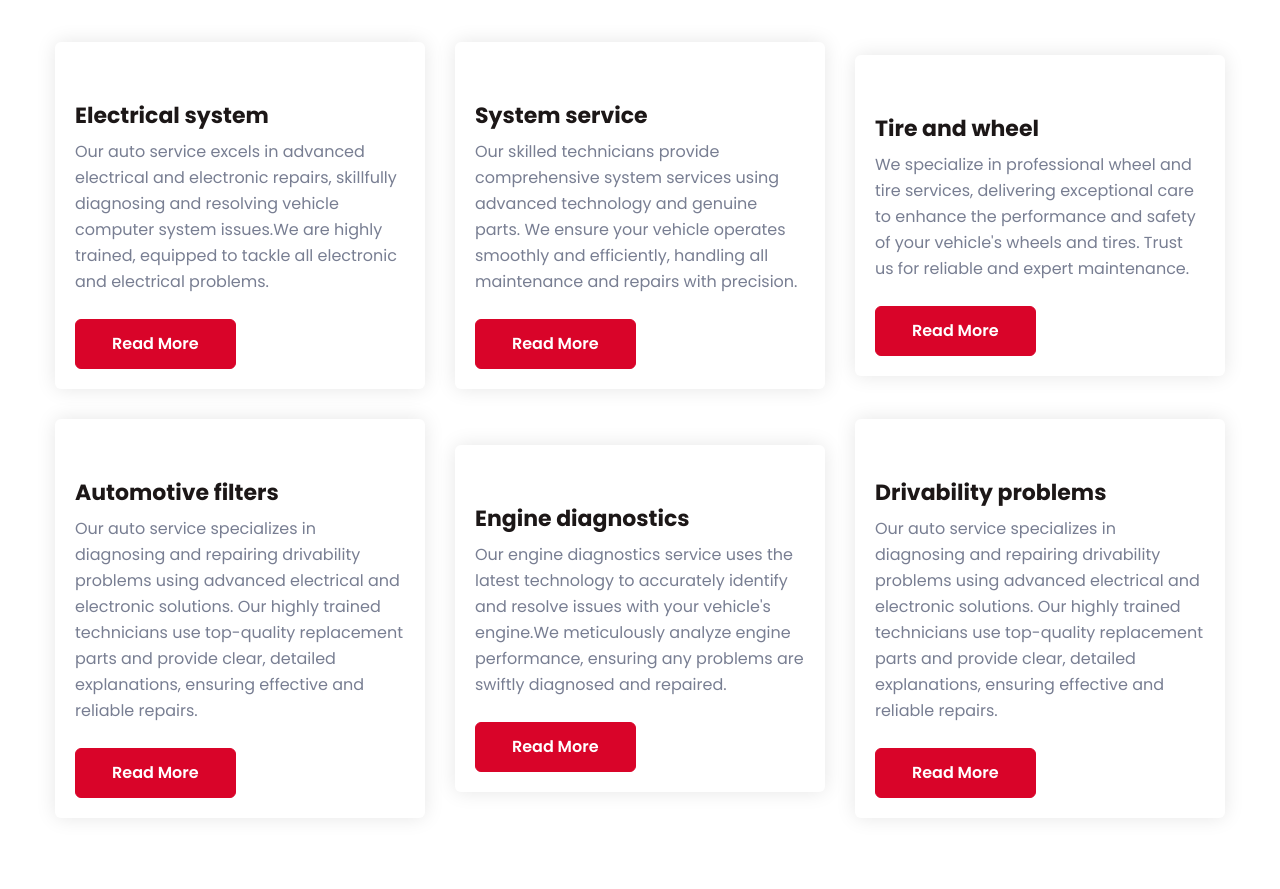
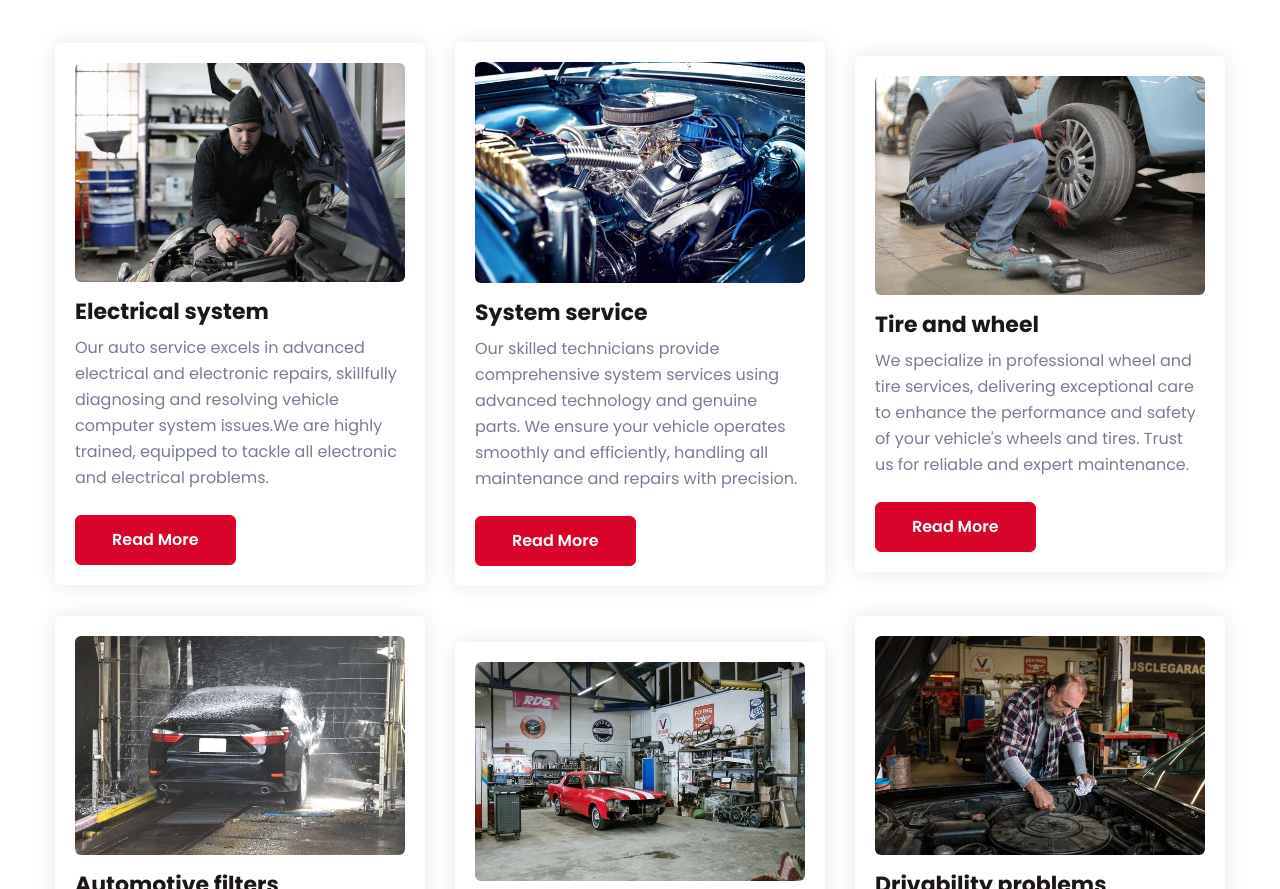
Before and after one commit to harinia11/internship-_project, a plain HTML site: page services.html in a window 1280 px wide. Shown: the part 483-1372 px from the top of the page. Drawn offline with nearby package versions, Linux system fonts and the light colour scheme; files whose address does not match are found by name.

Commit message:
Update services.html

```diff
--- a/services.html
+++ b/services.html
@@ -99,7 +99,7 @@
 			<div class="row w3-services-grids">
 				<div class="col-lg-4 col-md-6 causes-grid">
 					<div class="causes-grid-info">
-						<a href="blog-single.html"><img src="assets/images/ab1.jpg" class="img-fuild" alt=""></a>
+						<a href="blog-single.html"><img src="ab1.jpg" class="img-fuild" alt=""></a>
 						<a href="#" class="cause-title-wrap">
 							<h4 class="cause-title">Electrical system
 							</h4>
@@ -112,7 +112,7 @@
 				</div>
 				<div class="col-lg-4 col-md-6 causes-grid">
 					<div class="causes-grid-info">
-						<a href="blog-single.html"><img src="assets/images/ab2.jpg" class="img-fuild" alt=""></a>
+						<a href="blog-single.html"><img src="ab2.jpg" class="img-fuild" alt=""></a>
 						<a href="#" class="cause-title-wrap">
 							<h4 class="cause-title">System service
 							</h4>
@@ -125,7 +125,7 @@
 				</div>
 				<div class="col-lg-4 col-md-6 causes-grid">
 					<div class="causes-grid-info">
-						<a href="blog-single.html"><img src="assets/images/ab3.jpg" class="img-fuild" alt=""></a>
+						<a href="blog-single.html"><img src="ab3.jpg" class="img-fuild" alt=""></a>
 						<a href="#" class="cause-title-wrap">
 							<h4 class="cause-title">Tire and wheel
 							</h4>
@@ -138,7 +138,7 @@
 				</div>
 				<div class="col-lg-4 col-md-6 causes-grid">
 					<div class="causes-grid-info">
-						<a href="blog-single.html"><img src="assets/images/ab4.jpg" class="img-fuild" alt=""></a>
+						<a href="blog-single.html"><img src="ab4.jpg" class="img-fuild" alt=""></a>
 						<a href="#" class="cause-title-wrap">
 							<h4 class="cause-title">Automotive filters
 							</h4>
@@ -153,7 +153,7 @@ Our auto service specializes in diagnosing and repairing drivability problems us
 				</div>
 				<div class="col-lg-4 col-md-6 causes-grid">
 					<div class="causes-grid-info">
-						<a href="blog-single.html"><img src="assets/images/ab5.jpg" class="img-fuild" alt=""></a>
+						<a href="blog-single.html"><img src="ab5.jpg" class="img-fuild" alt=""></a>
 						<a href="#" class="cause-title-wrap">
 							<h4 class="cause-title">Engine diagnostics
 							</h4>
@@ -166,7 +166,7 @@ Our auto service specializes in diagnosing and repairing drivability problems us
 				</div>
 				<div class="col-lg-4 col-md-6 causes-grid">
 					<div class="causes-grid-info">
-						<a href="blog-single.html"><img src="assets/images/ab6.jpg" class="img-fuild" alt=""></a>
+						<a href="blog-single.html"><img src="ab6.jpg" class="img-fuild" alt=""></a>
 						<a href="#" class="cause-title-wrap">
 							<h4 class="cause-title">Drivability problems
 							</h4>
```
